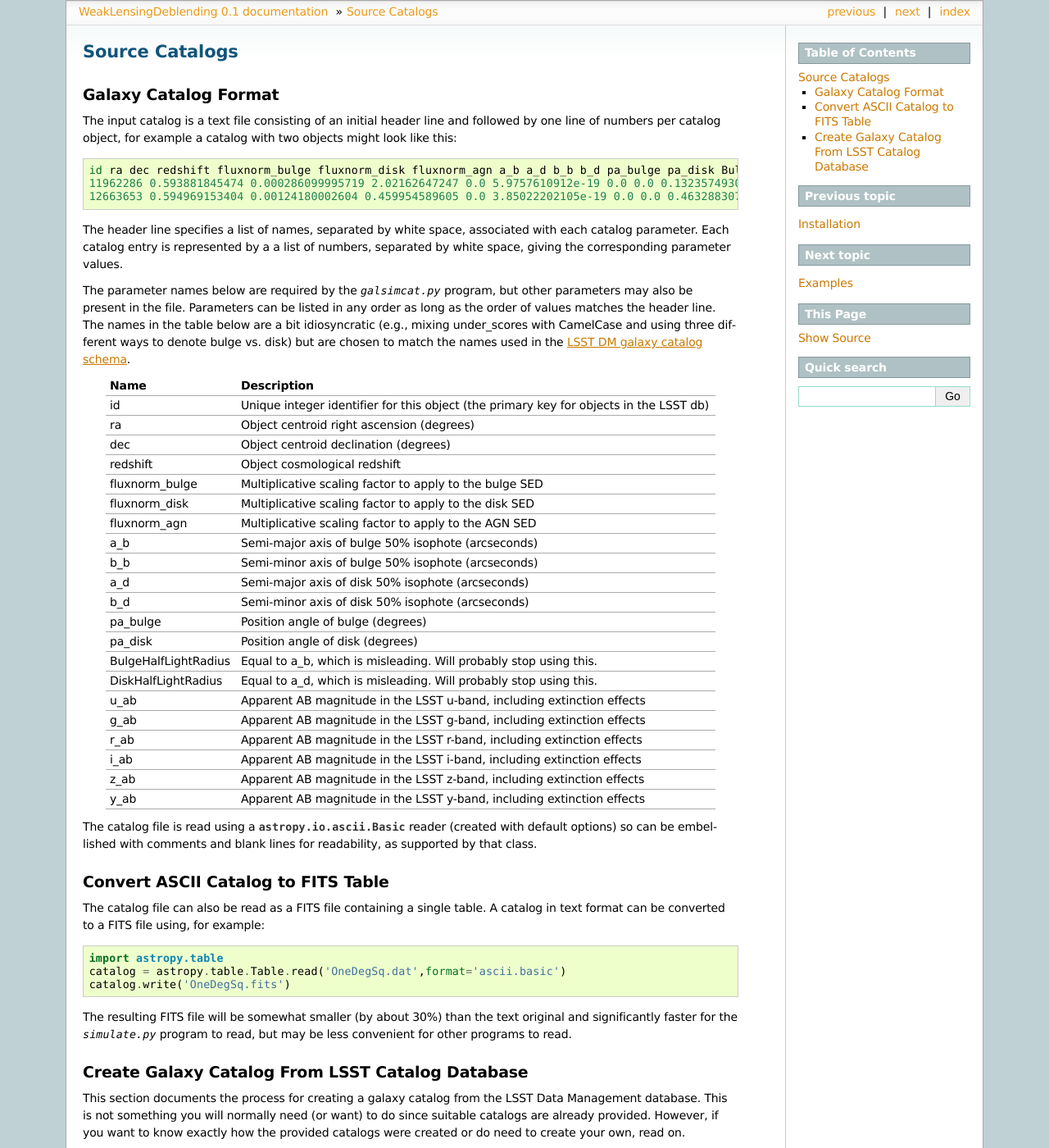
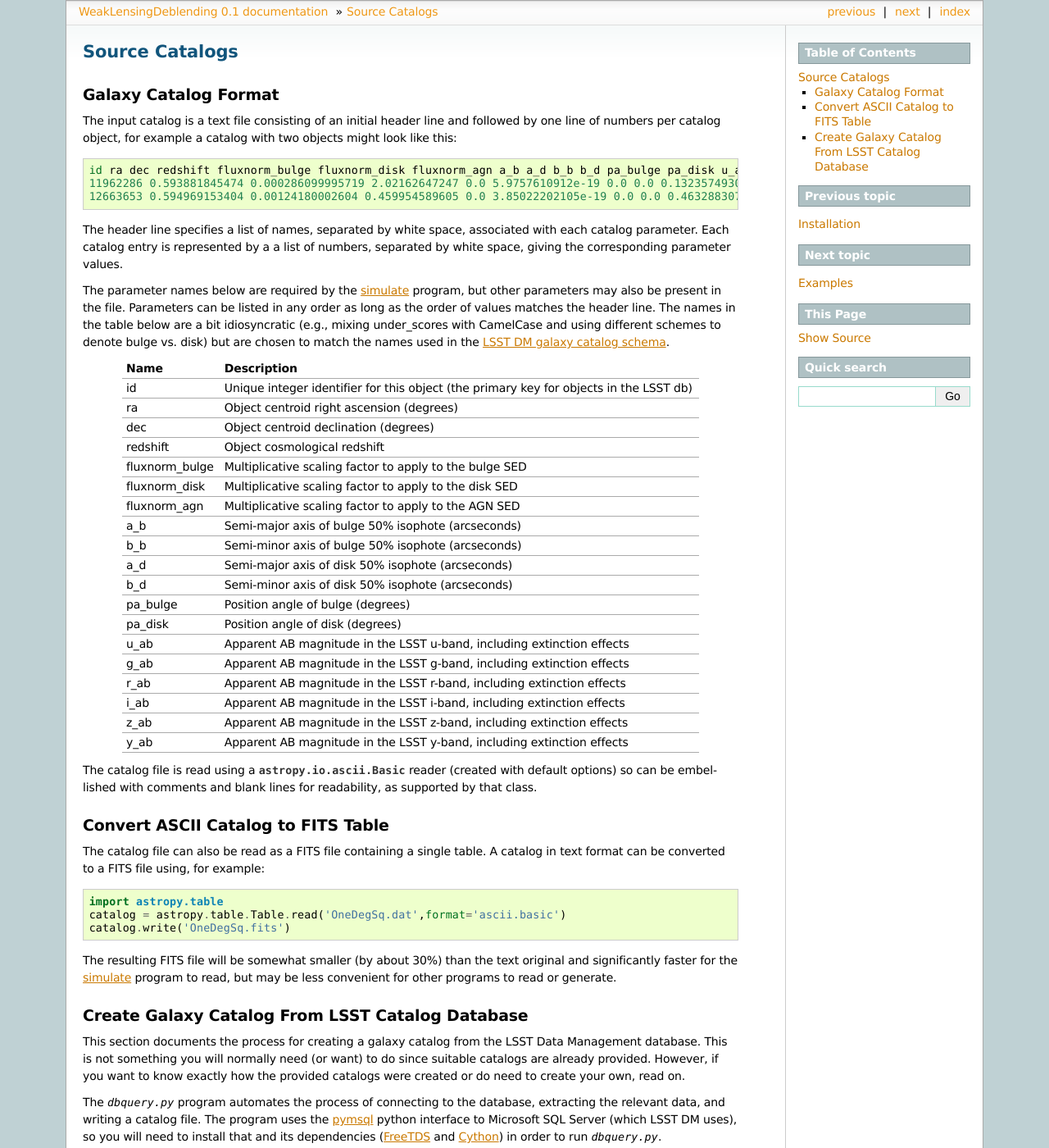
Before and after one commit to LSSTDESC/WeakLensingDeblending, a Sphinx documentation site: the page built from docs/catalog.rst, in a window 1280 px wide and 1400 px high. Shown: the whole window at 82% size. Built offline with Sphinx 7.4.7, drawn with Linux system fonts in a browser that asks for light colours.

Commit message:
Remove the unused (Bulge,Disk)HalfLightRadius input catalog variables

```diff
--- a/dbquery.py
+++ b/dbquery.py
@@ -28,6 +28,7 @@ def main():
         help = "maximum RA value to fetch (deg)")
     parser.add_argument("--null-sub", type = float, default = -1,
         help = "numeric value to substitute for any SQL NULLs")
+    args = parser.parse_args()
 
     # Try to open the output file
     try:
@@ -57,7 +58,6 @@ def main():
     columns += addColumns(('fluxnorm_%s',),('bulge','disk','agn'))
     columns += addColumns(('a_%s','b_%s'),('b','d'))
     columns += addColumns(('pa_%s',),('bulge','disk'))
-    columns += addColumns(('%sHalfLightRadius',),('Bulge','Disk'))
 
     # Add filter-specific columns
     columns += addColumns(('%s_ab',),"ugrizy")
--- a/docs/catalog.rst
+++ b/docs/catalog.rst
@@ -6,13 +6,13 @@ Galaxy Catalog Format
 
 The input catalog is a text file consisting of an initial header line and followed by one line of numbers per catalog object, for example a catalog with two objects might look like this::
 
-	id ra dec redshift fluxnorm_bulge fluxnorm_disk fluxnorm_agn a_b a_d b_b b_d pa_bulge pa_disk BulgeHalfLightRadius DiskHalfLightRadius u_ab g_ab r_ab i_ab z_ab y_ab
-	11962286 0.593881845474 0.000286099995719 2.02162647247 0.0 5.9757610912e-19 0.0 0.0 0.132357493043 0.0 0.130808100104 0.0 144.235595703 0.0 0.132357493043 26.9993686676 26.9311523438 26.9816989899 27.0538825989 27.0064048767 26.9156532288
-	12663653 0.594969153404 0.00124180002604 0.459954589605 0.0 3.85022202105e-19 0.0 0.0 0.46328830719 0.0 0.430979907513 0.0 325.863311768 0.0 0.46328830719 29.0297031403 28.4987335205 27.4711303711 27.1866264343 27.030462265 26.9395713806
+	id ra dec redshift fluxnorm_bulge fluxnorm_disk fluxnorm_agn a_b a_d b_b b_d pa_bulge pa_disk u_ab g_ab r_ab i_ab z_ab y_ab
+	11962286 0.593881845474 0.000286099995719 2.02162647247 0.0 5.9757610912e-19 0.0 0.0 0.132357493043 0.0 0.130808100104 0.0 144.235595703 26.9993686676 26.9311523438 26.9816989899 27.0538825989 27.0064048767 26.9156532288
+	12663653 0.594969153404 0.00124180002604 0.459954589605 0.0 3.85022202105e-19 0.0 0.0 0.46328830719 0.0 0.430979907513 0.0 325.863311768 29.0297031403 28.4987335205 27.4711303711 27.1866264343 27.030462265 26.9395713806
 
 The header line specifies a list of names, separated by white space, associated with each catalog parameter. Each catalog entry is represented by a a list of numbers, separated by white space, giving the corresponding parameter values.
 
-The parameter names below are required by the `galsimcat.py` program, but other parameters may also be present in the file. Parameters can be listed in any order as long as the order of values matches the header line. The names in the table below are a bit idiosyncratic (e.g., mixing under_scores with CamelCase and using three different ways to denote bulge vs. disk) but are chosen to match the names used in the `LSST DM galaxy catalog schema <https://confluence.lsstcorp.org/display/SIM/Database+Schema>`_.
+The parameter names below are required by the :ref:`prog-simulate` program, but other parameters may also be present in the file. Parameters can be listed in any order as long as the order of values matches the header line. The names in the table below are a bit idiosyncratic (e.g., mixing under_scores with CamelCase and using different schemes to denote bulge vs. disk) but are chosen to match the names used in the `LSST DM galaxy catalog schema <https://confluence.lsstcorp.org/display/SIM/Database+Schema>`_.
 
 ==================== ===========
 Name                 Description
@@ -30,8 +30,6 @@ a_d                  Semi-major axis of disk 50% isophote (arcseconds)
 b_d                  Semi-minor axis of disk 50% isophote (arcseconds)
 pa_bulge             Position angle of bulge (degrees)
 pa_disk              Position angle of disk (degrees)
-BulgeHalfLightRadius Equal to a_b, which is misleading. Will probably stop using this.
-DiskHalfLightRadius  Equal to a_d, which is misleading. Will probably stop using this.
 u_ab                 Apparent AB magnitude in the LSST u-band, including extinction effects
 g_ab                 Apparent AB magnitude in the LSST g-band, including extinction effects
 r_ab                 Apparent AB magnitude in the LSST r-band, including extinction effects
@@ -51,7 +49,7 @@ The catalog file can also be read as a FITS file containing a single table. A ca
 	catalog = astropy.table.Table.read('OneDegSq.dat',format='ascii.basic')
 	catalog.write('OneDegSq.fits')
 
-The resulting FITS file will be somewhat smaller (by about 30%) than the text original and significantly faster for the `simulate.py` program to read, but may be less convenient for other programs to read.
+The resulting FITS file will be somewhat smaller (by about 30%) than the text original and significantly faster for the :ref:`prog-simulate` program to read, but may be less convenient for other programs to read or generate.
 
 .. _catalog-create:
 
```
